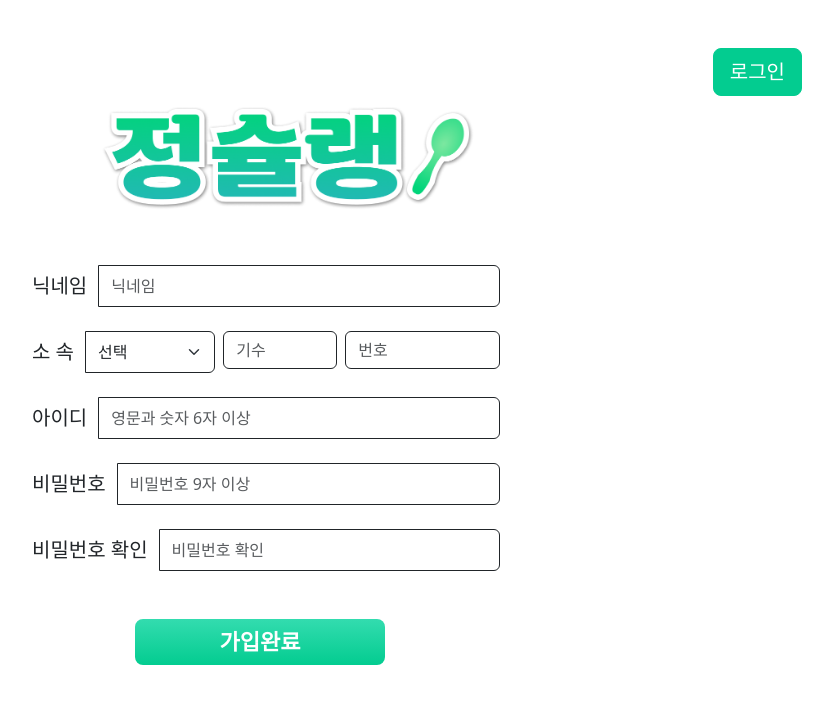
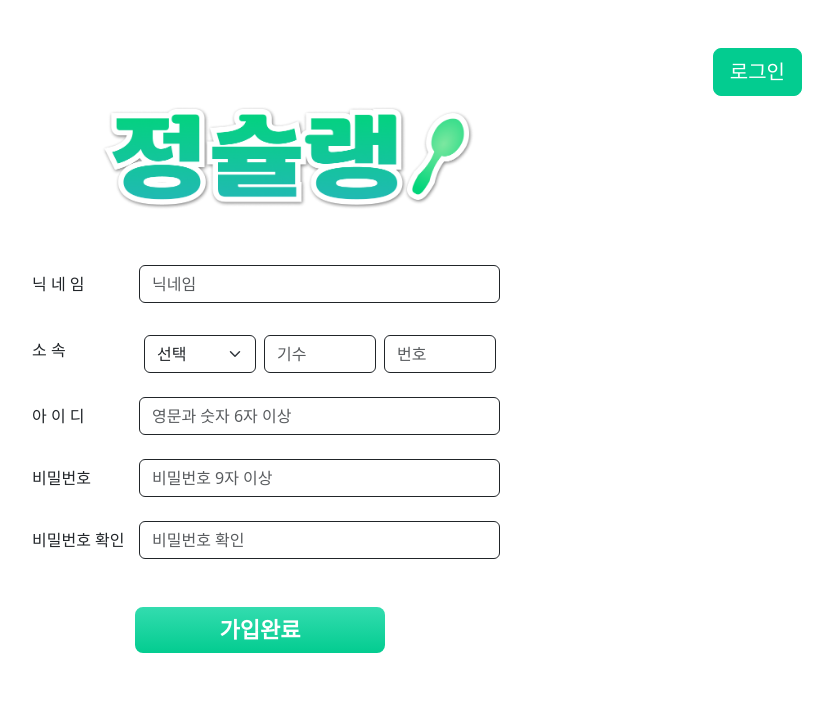
Before and after one commit to szlovelee/Jungchelin, a Flask app: page /signup in a window 1280 px wide. Shown: the top 704 px of the page, without its empty margins (380-1213 px from the left). Run offline with Flask 3, Linux system fonts and the light colour scheme.

Commit message:
update : 회원가입 레이아웃 수정

```diff
--- a/app/templates/signup.html
+++ b/app/templates/signup.html
@@ -44,49 +44,36 @@
 
             <!-- 닉네임 -->
             <div class="input-group mb-4">
-                <span class="input-group-text border-0 bg-transparent fs-5">
-                    닉네임
+                <span class="input-group-text w-25 border-0 bg-transparent fs-6">
+                    닉  네  임
                 </span>
 
-                <input type="input-group-text signup-label" name="name" class="form-control border-dark" pattern="[가-힣]+" placeholder="닉네임"
-                    value="{{ form_data.name if form_data else '' }}" required>
+                <input type="text" name="name" class="form-control rounded-start border-dark" placeholder="닉네임" required>
             </div>
 
 
             <!-- 소속, 기수, 번호 -->
-            <div class="row g-2 mb-4">
+            <div class="d-flex align-items-center mb-4">
+                <span class="input-group-text w-25 flex-shrink-0 border-0 bg-transparent fs-6">소 속</span>
 
-                <div class="col-md-5">
-                    <div class="input-group">
-                        <span class="input-group-text border-0 bg-transparent fs-5">
-                            소    속
-                        </span>
-
+                <div class="row g-2 w-75 m-0">
+                    <div class="col-4">
                         <select name="track" class="form-select border-dark" required>
-                            <option value="">
-                                선택
-                            </option>
-
+                            <option value="">선택</option>
                             {% for track in track_type %}
-                            <option value="{{ track }}" {% if form_data and track==form_data.track %} selected {% endif
-                                %}>
-                                {{ track }}
-                            </option>
+                            <option value="{{ track }}" {% if form_data and track == form_data.track %}selected{% endif %}>{{ track }}</option>
                             {% endfor %}
                         </select>
                     </div>
+
+                    <div class="col-4">
+                        <input type="number" name="cohort" class="form-control border-dark" placeholder="기수" min="1" value="{{ form_data.cohort if form_data else '' }}" required>
+                    </div>
+
+                    <div class="col-4">
+                        <input type="number" name="number" class="form-control border-dark" placeholder="번호" min="1" value="{{ form_data.number if form_data else '' }}" required>
+                    </div>
                 </div>
-
-                <div class="col-md-3">
-                    <input type="number" name="cohort" class="form-control border-dark" placeholder="기수" min="1"
-                        value="{{ form_data.cohort if form_data else '' }}" required>
-                </div>
-
-                <div class="col-md-4">
-                    <input type="number" name="number" class="form-control border-dark" placeholder="번호" min="1"
-                        value="{{ form_data.number if form_data else '' }}" required>
-                </div>
-
             </div>
 
 
@@ -94,13 +81,11 @@
             <div class="mb-4">
 
                 <div class="input-group">
-                    <span class="input-group-text border-0 bg-transparent fs-5">
-                        아이디
+                    <span class="input-group-text w-25 border-0 bg-transparent fs-6">
+                        아 이 디
                     </span>
 
-                    <input type="text" name="custom_id" class="signup-label form-control border-dark" pattern="[A-Za-z0-9]+"
-                        minlength="6" placeholder="영문과 숫자 6자 이상" value="{{ form_data.custom_id if form_data else '' }}"
-                        required>
+                    <input type="text" name="custom_id" class="form-control rounded-start border-dark" placeholder="영문과 숫자 6자 이상" required>
                 </div>
 
                 {% if error_code == "ID_DUPLICATION" %}
@@ -114,23 +99,21 @@
 
             <!-- 비밀번호 -->
             <div class="input-group mb-4">
-                <span class="input-group-text border-0 bg-transparent fs-5">
+                <span class="input-group-text w-25 border-0 bg-transparent fs-6">
                     비밀번호
                 </span>
 
-                <input type="password" name="pw" class="form-control border-dark signup-label" pattern="[A-Za-z0-9!@#$%^&*]+"
-                    minlength="9" placeholder="비밀번호 9자 이상" required>
+                <input type="password" name="pw" class="form-control rounded-start border-dark" placeholder="비밀번호 9자 이상" required>
             </div>
 
 
             <!-- 비밀번호 확인 -->
             <div class="input-group mb-4">
-                <span class="input-group-text border-0 bg-transparent fs-5">
+                <span class="input-group-text w-25 border-0 bg-transparent fs-6">
                     비밀번호 확인
                 </span>
 
-                <input type="password" name="pw_confirm" class="form-control border-dark" minlength="9"
-                    placeholder="비밀번호 확인" required>
+                <input type="password" name="pw_confirm" class="form-control rounded-start border-dark" placeholder="비밀번호 확인" required>
             </div>
 
 
```
